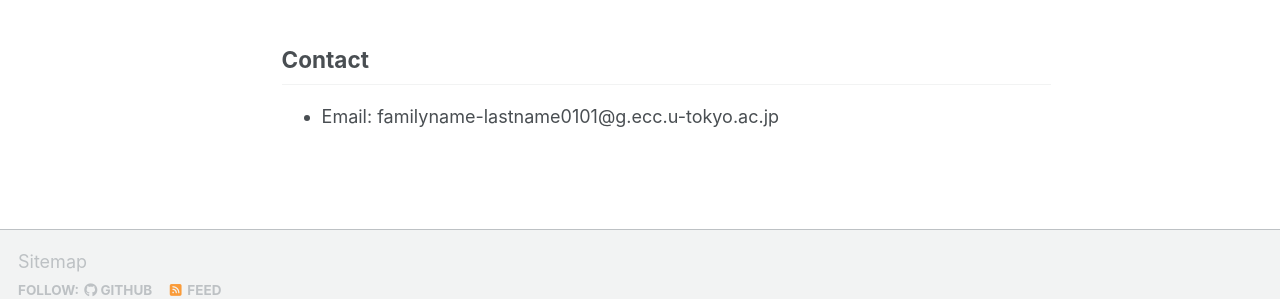
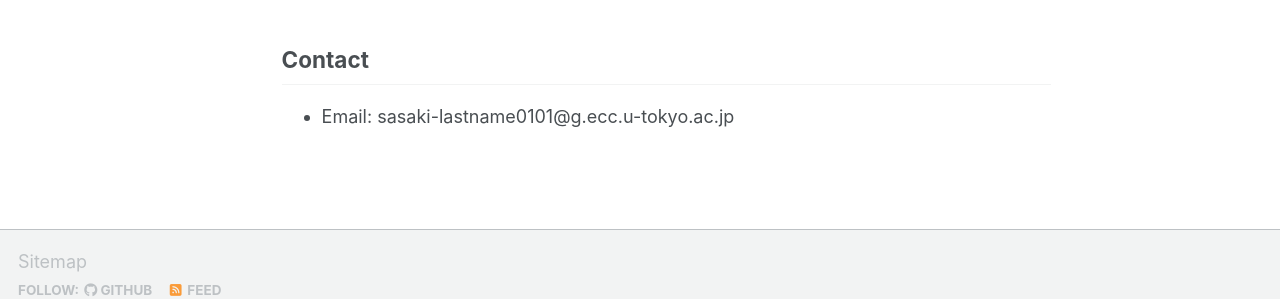
Before and after one commit to ksasaki-stats/ksasaki-stats.github.io, a Jekyll site: the page built from _pages/about.md, in a window 1280 px wide and 983 px high. Shown: the part 616-915 px from the top of the window. Built offline with Jekyll 4.4.1, drawn with Linux system fonts in a browser that asks for light colours; a script bundle is joined from its source files by our own code; library files that are not in the unit come from our copies.

Commit message:
Update about.md

```diff
--- a/_pages/about.md
+++ b/_pages/about.md
@@ -24,4 +24,4 @@ My research interests are in Bayesian statistics.
 
 ## Contact
 
-- Email: familyname-lastname0101@g.ecc.u-tokyo.ac.jp
+- Email: sasaki-lastname0101@g.ecc.u-tokyo.ac.jp
```
